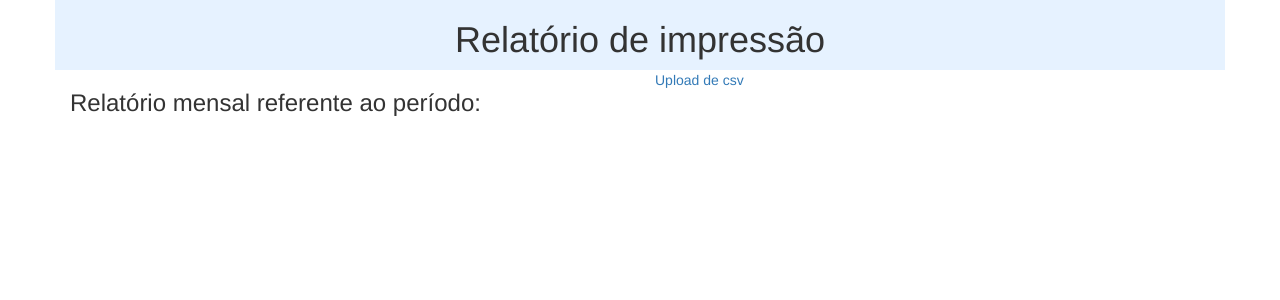
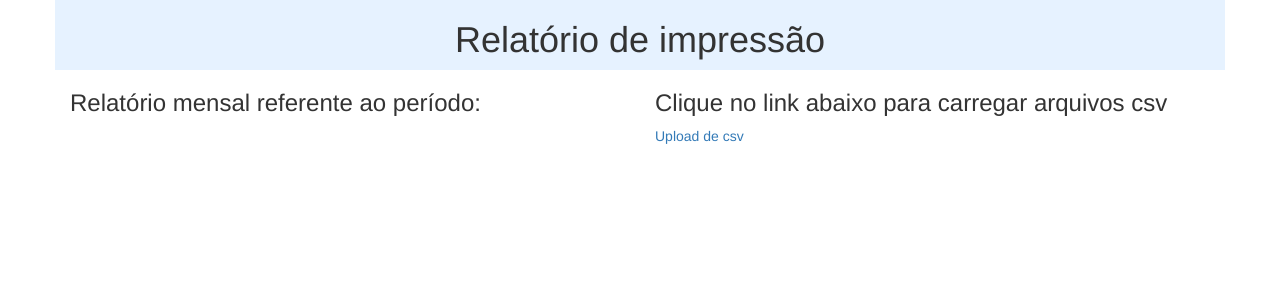
Before and after one commit to dalraf/impressoes, a Django app: template graficos/templates/listar.html in a window 1280 px wide. Shown: the top 300 px of the page. Run offline with Django 3.2, Linux system fonts and the light colour scheme; the template is opened without the code that fills it, so the values that code supplies are empty; some libraries are stand-ins or nearby versions.

Commit message:
correcao de posicionamento

```diff
--- a/graficos/templates/listar.html
+++ b/graficos/templates/listar.html
@@ -13,6 +13,7 @@
         </table>
     </div>
     <div class="col-md-6">
+        <h3>Clique no link abaixo para carregar arquivos csv</h3>
         <a href="{% url 'upload' %}">Upload de csv</a>
     </div>
 </div>
```
